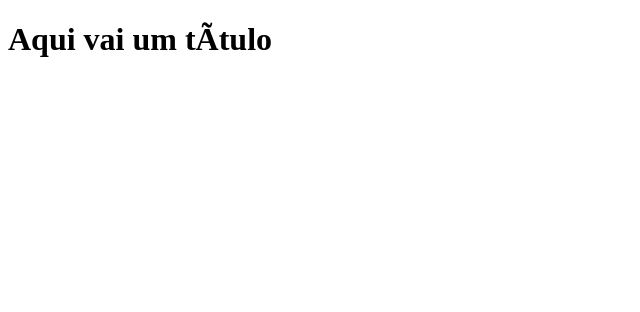
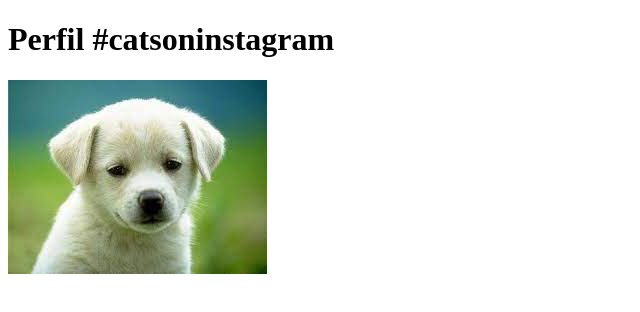
Before and after one commit to Jao-Rocha/descomplica-git, a plain HTML site: page index.html in a window 1280 px wide. Shown: the whole page, without its empty margins (0-640 px from the left). Drawn offline with Linux system fonts and the light colour scheme.

Commit message:
segundo commit

```diff
--- a/index.html
+++ b/index.html
@@ -2,12 +2,14 @@
 
 <html lang="“pt-br”">
   <head>
-    <title>Título da página</title>
+    <title>Fanpage de Gatinhos</title>
 
     <meta charset="“utf-8”" />
   </head>
 
   <body>
-    <h1>Aqui vai um título</h1>
+    <h1>Perfil #catsoninstagram</h1>
+
+    <img src="/imgs/dog.jfif" />
   </body>
 </html>
```
Also changed, not shown: imgs/dog.jfif (added).
